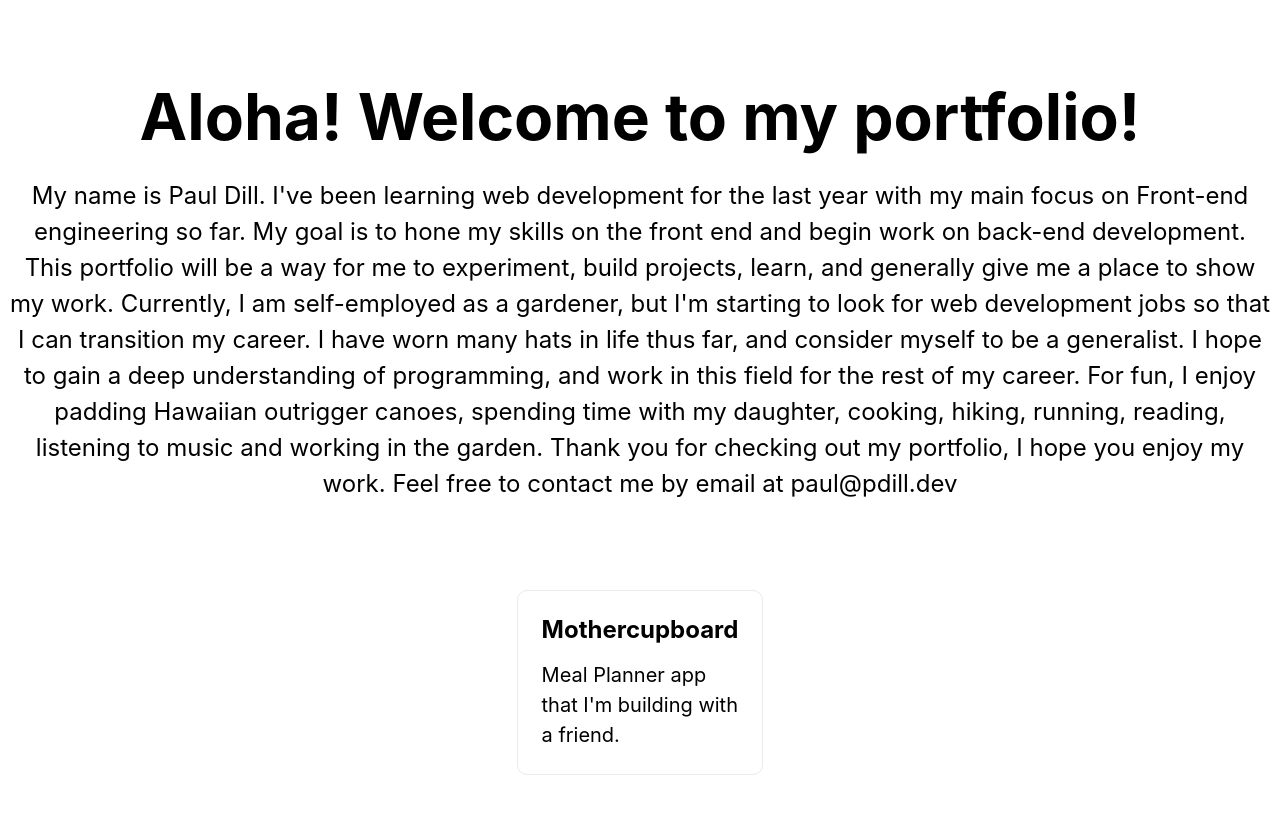
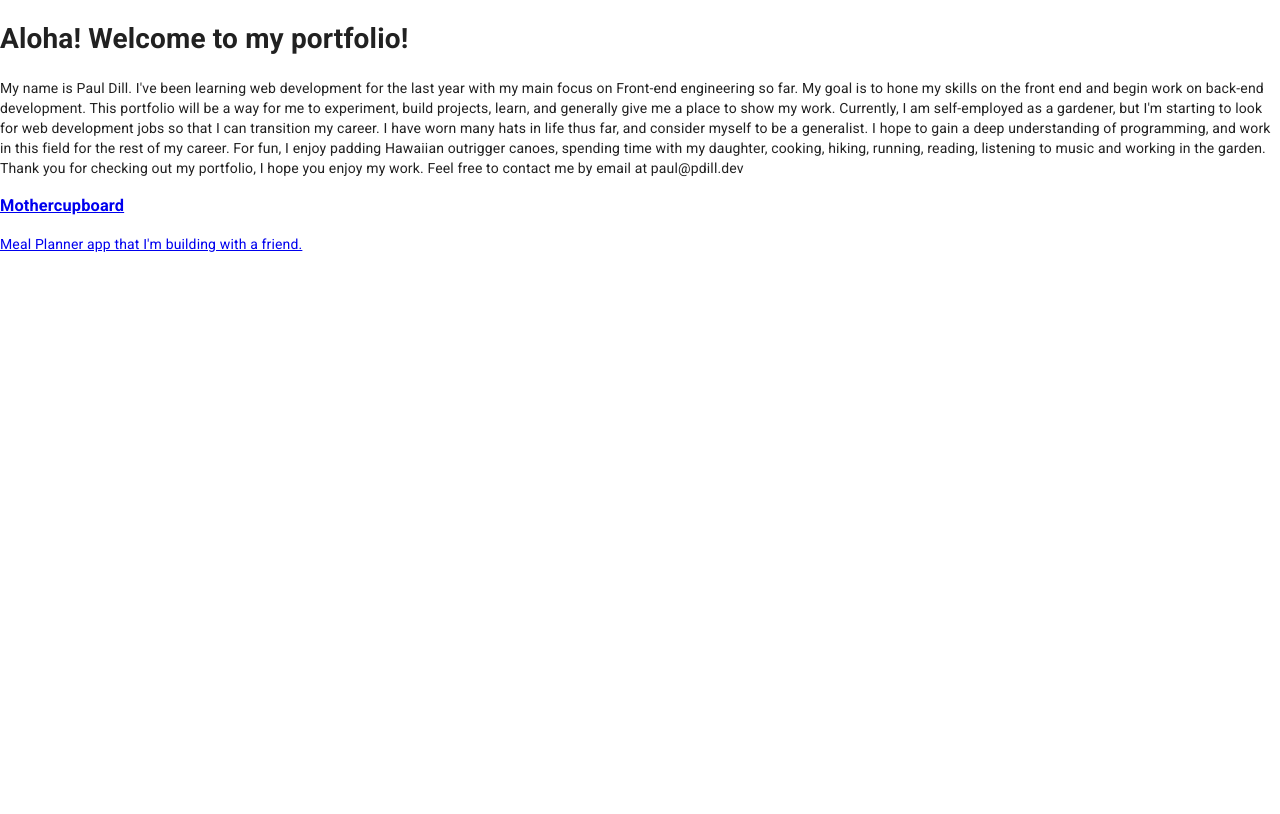
Before and after one commit to Dillweed5446/pdill.dev, a Next.js app in the folder pdill.dev/: page / in a window 1280 px wide. Shown: the top 814 px of the page. Built offline with nearby package versions, Linux system fonts and the light colour scheme.

Commit message:
:construction: Possible breaking changes from pages/_document.js

```diff
--- /dev/null
+++ b/pdill.dev/components/layout.js
@@ -0,0 +1,5 @@
+function Layout({ children }) {
+    return <div>{children}</div>
+  }
+
+  export default Layout
--- /dev/null
+++ b/pdill.dev/pages/_app.js
@@ -0,0 +1,38 @@
+import React from 'react'
+import PropTypes from 'prop-types'
+import Head from 'next/head'
+import { ThemeProvider } from '@material-ui/core/styles'
+import CssBaseline from '@material-ui/core/CssBaseline'
+import theme from '../src/theme'
+
+export default function MyApp (props) {
+  const { Component, pageProps } = props
+
+  React.useEffect(() => {
+    // Remove the server-side injected CSS.
+    const jssStyles = document.querySelector('#jss-server-side')
+    if (jssStyles) {
+      jssStyles.parentElement.removeChild(jssStyles)
+    }
+  }, [])
+
+  return (
+    <React.Fragment>
+      <Head>
+        <title>My page</title>
+        <meta name="viewport" content="minimum-scale=1, initial-scale=1, width=device-width" />
+        <link rel="stylesheet" href="https://fonts.googleapis.com/css?family=Roboto:300,400,500,700&display=swap" />
+      </Head>
+      <ThemeProvider theme={theme}>
+        {/* CssBaseline kickstart an elegant, consistent, and simple baseline to build upon. */}
+        <CssBaseline />
+        <Component {...pageProps} />
+      </ThemeProvider>
+    </React.Fragment>
+  )
+}
+
+MyApp.propTypes = {
+  Component: PropTypes.elementType.isRequired,
+  pageProps: PropTypes.object.isRequired
+}
--- /dev/null
+++ b/pdill.dev/pages/_document.js
@@ -0,0 +1,68 @@
+import React from 'react';
+import Document, { Html, Head, Main, NextScript } from 'next/document';
+import { ServerStyleSheets } from '@material-ui/core/styles';
+import theme from '../src/theme';
+
+export default class MyDocument extends Document {
+  render () {
+    return (
+      <Html lang="en">
+        <Head>
+          {/* PWA primary color */}
+          <meta name="theme-color" content={theme.palette.primary.main} />
+          <link
+            rel="stylesheet"
+            href="https://fonts.googleapis.com/css?family=Roboto:300,400,500,700&display=swap"
+          />
+        </Head>
+        <body>
+          <Main />
+          <NextScript />
+        </body>
+      </Html>
+    );
+  }
+}
+
+// `getInitialProps` belongs to `_document` (instead of `_app`),
+// it's compatible with server-side generation (SSG).
+MyDocument.getInitialProps = async (ctx) => {
+  // Resolution order
+  //
+  // On the server:
+  // 1. app.getInitialProps
+  // 2. page.getInitialProps
+  // 3. document.getInitialProps
+  // 4. app.render
+  // 5. page.render
+  // 6. document.render
+  //
+  // On the server with error:
+  // 1. document.getInitialProps
+  // 2. app.render
+  // 3. page.render
+  // 4. document.render
+  //
+  // On the client
+  // 1. app.getInitialProps
+  // 2. page.getInitialProps
+  // 3. app.render
+  // 4. page.render
+
+  // Render app and page and get the context of the page with collected side effects.
+  const sheets = new ServerStyleSheets();
+  const originalRenderPage = ctx.renderPage;
+
+  ctx.renderPage = () =>
+    originalRenderPage({
+      enhanceApp: (App) => (props) => sheets.collect(<App {...props} />),
+    });
+
+  const initialProps = await Document.getInitialProps(ctx);
+
+  return {
+    ...initialProps,
+    // Styles fragment is rendered after the app and page rendering finish.
+    styles: [...React.Children.toArray(initialProps.styles), sheets.getStyleElement()],
+  };
+};
--- a/pdill.dev/pages/index.js
+++ b/pdill.dev/pages/index.js
@@ -1,4 +1,5 @@
 import Head from 'next/head'
+import React from 'react'
 
 export default function Home() {
   return (
@@ -66,7 +67,7 @@ export default function Home() {
         </a>
       </footer> */}
 
-      <style jsx>{`
+      {/* <style jsx>{`
         .container {
           min-height: 100vh;
           padding: 0 0.5rem;
@@ -210,7 +211,7 @@ export default function Home() {
         * {
           box-sizing: border-box;
         }
-      `}</style>
+      `}</style> */}
     </div>
   )
 }
--- /dev/null
+++ b/pdill.dev/src/theme.js
@@ -0,0 +1,22 @@
+import { createMuiTheme } from '@material-ui/core/styles'
+// import { red } from '@material-ui/core/colors';
+
+// Create a theme instance.
+const theme = createMuiTheme({
+  palette: {
+    primary: {
+      main: '#556cd6'
+    },
+    secondary: {
+      main: '#19857b'
+    },
+    error: {
+      main: '#DAD2D8'
+    },
+    background: {
+      default: '#fff'
+    }
+  }
+})
+
+export default theme;
```
Also changed, not shown: pdill.dev/package.json (+34 -0 lines), pdill.dev/.eslintrc.js (added), 2 other files (tests, documents, lock files or other folders).
